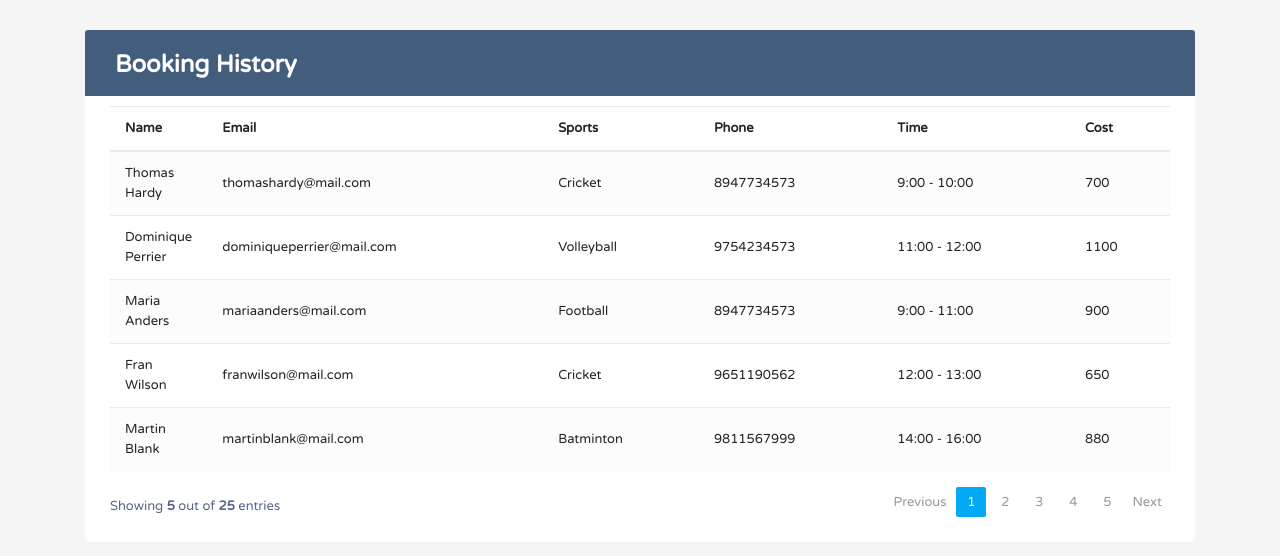
After one commit to naz44/stadium_schedule_booking, a Flask app: page /bookinghistory in a window 1280 px wide. The commit adds this page. Shown: the top 556 px of the page. Run offline with Flask 2, Linux system fonts and the light colour scheme; some libraries are stand-ins or nearby versions.

Commit message:
added
forget password with OTP
redirecting based on type of user
exception handling(part)
admin booking history static

```diff
--- a/stadium_schedule_booking/app.py
+++ b/stadium_schedule_booking/app.py
@@ -1,10 +1,21 @@
-from flask import Flask, render_template, request, url_for, flash, redirect
+from flask import Flask, render_template, request, url_for, flash, redirect, session
 import sqlite3
 from werkzeug.exceptions import abort
-from forms import LoginForm, SignupForm
+#from werkzeug.security import generate_password_hash, check_password_hash
+from forms import LoginForm, SignupForm, ResetPasswordForm
+from flask_mail import Mail, Message
+from random import randint
 
 app = Flask(__name__)
 app.config['SECRET_KEY'] = 'stadium'
+
+app.config["MAIL_SERVER"]='smtp.gmail.com'
+app.config["MAIL_PORT"]=465
+app.config["MAIL_USERNAME"]='spyjason123@gmail.com'
+app.config['MAIL_PASSWORD']='' #from settings change this before pushing to git
+app.config['MAIL_USE_TLS']=False
+app.config['MAIL_USE_SSL']=True
+mail=Mail(app)
 
 @app.route('/')
 def index():
@@ -26,17 +37,41 @@ def login():
         result= request.form
         # connection = sqlite3.connect('database.db')
         # cur = connection.cursor()
-        conn = get_db_connection()
-        p = request.form.get('password')
-        e = request.form.get('email')
-        user = conn.execute('SELECT * FROM users WHERE emailid = ? and password = ?',(e,p)).fetchone()
-        conn.close()
-        if user is None:
-            #abort(404)
-            return "Invalid creds"
+        try:
+            conn = get_db_connection()
+            p = request.form.get('password')
+            e = request.form.get('email')
+            user = conn.execute('SELECT * FROM users WHERE emailid = ? and password= ?',(e,p)).fetchone()
+            #check= check_password_hash(user['password'],p)
+            conn.close()
+            if user is None:
+                #abort(404)
+                flash("Invalid credentials",category='error')
+                return render_template('login.html',form=form)
+            session['user']=e
+
+        except:
+            flash("Couldnot establish connection with the database, please try after sometime",category='warning')
+
+            return render_template('index.html')
+        else:
+            if user['admin'] == 'yes':
+                    return render_template('adminhomepage.html')
         return render_template('homepage.html')
 
-    return render_template('login.html', form=form)
+    return render_template('login.html',form=form)
+
+@app.route('/logout', methods=('GET', 'POST'))
+def logout():
+    #check user login
+    if "user" in session:
+        session.pop('user', None)
+        flash("Logged out successfully",category='success')
+        return render_template('index.html')
+
+    flash("User not logged in, please login first",category='warning')
+    #return render_template('login.html',form=LoginForm())#error
+    return redirect(url_for("login"))
 
 @app.route('/register', methods=('GET', 'POST'))
 def register():
@@ -47,24 +82,68 @@ def register():
         result= request.form
         # connection = sqlite3.connect('database.db')
         # cur = connection.cursor()
-        conn = get_db_connection()
-        p = request.form.get('password')
-        e = request.form.get('email')
-        fn= request.form.get('firstname')
-        ln= request.form.get('lastname')
-        fs= request.form.get('favsports')
-        un= request.form.get('username')
-        conn.execute("INSERT INTO users (username,emailid,password,firstname,lastname,favsports,admin) VALUES (?,?,?,?,?,?,?)",(un,e,p,fn,ln,fs,'no'))
-        flash("Thank you for registering")
-        conn.commit()
-        conn.close()
-        return render_template('homepage.html')
+        try:
+            conn = get_db_connection()
+            p = request.form.get('password')
+            e = request.form.get('email')
+            fn= request.form.get('firstname')
+            ln= request.form.get('lastname')
+            fs= request.form.get('favsports')
+            un= request.form.get('username')
+            conn.execute("INSERT INTO users (username,emailid,password,firstname,lastname,favsports,admin) VALUES (?,?,?,?,?,?,?)",(un,e,p,fn,ln,fs,'no'))
+            flash("Thank you for registering",category='success')
+            conn.commit()
+            conn.close()
+        except:
+            flash("Couldnot establish connection with the database, please try after sometime",category='warning')
+            #display error accordingly---
+        else:
+            return redirect(url_for("login"))
 
-    return render_template('register.html', form=form)
+    return render_template('register.html',form=form)
 
 @app.route('/forgotpassword', methods=('GET', 'POST'))
 def forgotpassword():
     #get email from dbase
-    # and send reset password link to user via mail
+    #and send reset password otp to user via mail
+    #validate otp
 
-    return render_template('forgotpassword.html')
+    # and redirect to reset password,update in dbase---
+    form=ResetPasswordForm()
+    if form.is_submitted():
+        result= request.form
+        try:
+            conn = get_db_connection()
+            e = request.form.get('email')
+            user = conn.execute('SELECT * FROM users WHERE emailid = ?',(e, )).fetchone()
+            conn.close()
+            if user is None:
+                #abort(404)
+                flash("Please enter your registered email id only",category='warning')
+                return render_template('forgotpassword.html',form=form)
+        except:
+            flash("Couldnot establish connection with the database, please try after sometime",category='warning')
+        else:
+            flash('A password reset email has been sent to your registered mail.',category='info')
+            #email=request.form['email']
+            otp=randint(000000,999999)
+            session['otp']=otp
+            #print(session['otp'])
+            msg=Message(subject='OTP',sender='spyjason123@gmail.com',recipients=[e])
+            msg.body=str(otp)
+            mail.send(msg)
+            return render_template('verify.html')
+
+    return render_template('forgotpassword.html',form=form)
+
+@app.route('/validate',methods=['POST'])
+def validate():
+    user_otp=request.form['otp']
+    if int(session['otp'])==int(user_otp):
+        session.pop('otp',None)
+        return "<h3>Email success</h3>"
+    return render_template('verify.html' , string ="Enter the correct OTP")
+
+@app.route('/bookinghistory')
+def bookinghistory():
+    return render_template('bookinghistory.html')#should be dynamic---
--- /dev/null
+++ b/stadium_schedule_booking/templates/bookinghistory.html
@@ -0,0 +1,205 @@
+<!DOCTYPE html>
+<html lang="en">
+<head>
+<meta charset="utf-8">
+<meta name="viewport" content="width=device-width, initial-scale=1, shrink-to-fit=no">
+<title>Booking History</title>
+<link rel="stylesheet" href="https://fonts.googleapis.com/css?family=Roboto|Varela+Round">
+<link rel="stylesheet" href="https://stackpath.bootstrapcdn.com/bootstrap/4.5.0/css/bootstrap.min.css">
+<link rel="stylesheet" href="https://fonts.googleapis.com/icon?family=Material+Icons">
+<link rel="stylesheet" href="https://maxcdn.bootstrapcdn.com/font-awesome/4.7.0/css/font-awesome.min.css">
+
+<style>
+body {
+	color: #566787;
+	background: #f5f5f5;
+	font-family: 'Varela Round', sans-serif;
+	font-size: 13px;
+}
+.table-responsive {
+    margin: 30px 0;
+}
+.table-wrapper {
+	background: #fff;
+	padding: 20px 25px;
+	border-radius: 3px;
+	min-width: 1000px;
+	box-shadow: 0 1px 1px rgba(0,0,0,.05);
+}
+.table-title {
+	padding-bottom: 15px;
+	background: #435d7d;
+	color: #fff;
+	padding: 16px 30px;
+	min-width: 100%;
+	margin: -20px -25px 10px;
+	border-radius: 3px 3px 0 0;
+}
+.table-title h2 {
+	margin: 5px 0 0;
+	font-size: 24px;
+}
+
+table.table tr th, table.table tr td {
+	border-color: #e9e9e9;
+	padding: 12px 15px;
+	vertical-align: middle;
+}
+table.table tr th:first-child {
+	width: 60px;
+}
+table.table tr th:last-child {
+	width: 100px;
+}
+table.table-striped tbody tr:nth-of-type(odd) {
+	background-color: #fcfcfc;
+}
+table.table-striped.table-hover tbody tr:hover {
+	background: #f5f5f5;
+}
+table.table th i {
+	font-size: 13px;
+	margin: 0 5px;
+	cursor: pointer;
+}
+table.table td:last-child i {
+	opacity: 0.9;
+	font-size: 22px;
+	margin: 0 5px;
+}
+table.table td a {
+	font-weight: bold;
+	color: #566787;
+	display: inline-block;
+	text-decoration: none;
+	outline: none !important;
+}
+table.table td a:hover {
+	color: #2196F3;
+}
+
+.pagination {
+	float: right;
+	margin: 0 0 5px;
+}
+.pagination li a {
+	border: none;
+	font-size: 13px;
+	min-width: 30px;
+	min-height: 30px;
+	color: #999;
+	margin: 0 2px;
+	line-height: 30px;
+	border-radius: 2px !important;
+	text-align: center;
+	padding: 0 6px;
+}
+.pagination li a:hover {
+	color: #666;
+}
+.pagination li.active a, .pagination li.active a.page-link {
+	background: #03A9F4;
+}
+.pagination li.active a:hover {
+	background: #0397d6;
+}
+.pagination li.disabled i {
+	color: #ccc;
+}
+.pagination li i {
+	font-size: 16px;
+	padding-top: 6px
+}
+.hint-text {
+	float: left;
+	margin-top: 10px;
+	font-size: 13px;
+}
+
+</style>
+</head>
+
+<body>
+<div class="container-xl">
+	<div class="table-responsive">
+		<div class="table-wrapper">
+			<div class="table-title">
+				<div class="row ">
+					<div class="col-sm-6">
+						<h2><b>Booking History</b></h2>
+					</div>
+				</div>
+			</div>
+			<table class="table table-striped table-hover">
+				<thead>
+					<tr>
+						<th>Name</th>
+						<th>Email</th>
+						<th>Sports</th>
+						<th>Phone</th>
+                        <th>Time</th>
+						<th>Cost</th>
+					</tr>
+				</thead>
+				<tbody>
+					<tr>
+
+						<td>Thomas Hardy</td>
+						<td>thomashardy@mail.com</td>
+						<td>Cricket</td>
+						<td>8947734573</td>
+                        <td>9:00 - 10:00</td>
+                        <td>700</td>
+					</tr>
+					<tr>
+						<td>Dominique Perrier</td>
+						<td>dominiqueperrier@mail.com</td>
+						<td>Volleyball</td>
+						<td>9754234573</td>
+                        <td>11:00 - 12:00</td>
+                        <td>1100</td>
+					</tr>
+					<tr>
+						<td>Maria Anders</td>
+						<td>mariaanders@mail.com</td>
+						<td>Football</td>
+						<td>8947734573</td>
+                        <td>9:00 - 11:00</td>
+                        <td>900</td>
+					</tr>
+					<tr>
+						<td>Fran Wilson</td>
+						<td>franwilson@mail.com</td>
+						<td>Cricket</td>
+						<td>9651190562</td>
+                        <td>12:00 - 13:00</td>
+                        <td>650</td>
+					</tr>
+					<tr>
+						<td>Martin Blank</td>
+						<td>martinblank@mail.com</td>
+						<td>Batminton</td>
+						<td>9811567999</td>
+                        <td>14:00 - 16:00</td>
+                        <td>880</td>
+					</tr>
+				</tbody>
+			</table>
+			<div class="clearfix">
+				<div class="hint-text">Showing <b>5</b> out of <b>25</b> entries</div>
+				<ul class="pagination">
+					<li class="page-item disabled"><a href="#">Previous</a></li>
+					<li class="page-item active"><a href="#" class="page-link">1</a></li>
+					<li class="page-item"><a href="#" class="page-link">2</a></li>
+                    <li class="page-item"><a href="#" class="page-link">3</a></li>
+					<li class="page-item"><a href="#" class="page-link">4</a></li>
+					<li class="page-item"><a href="#" class="page-link">5</a></li>
+					<li class="page-item"><a href="#" class="page-link">Next</a></li>
+				</ul>
+			</div>
+		</div>
+	</div>
+</div>
+
+</body>
+</html>
--- a/stadium_schedule_booking/templates/login.html
+++ b/stadium_schedule_booking/templates/login.html
@@ -6,6 +6,7 @@ Login
 
 {% block content %}
     <!--login form-->
+
     <section class="vh-100" style="background-color: #9A616D;">
         <div class="container py-5 h-100">
           <div class="row d-flex justify-content-center align-items-center h-100">
```
Also changed, not shown: stadium_schedule_booking/forms.py (+13 -8 lines), stadium_schedule_booking/templates/adminhomepage.html (added, +24 -0 lines), stadium_schedule_booking/templates/base.html (+13 -13 lines), stadium_schedule_booking/templates/forgotpassword.html (+19 -6 lines), stadium_schedule_booking/templates/homepage.html (+12 -0 lines), stadium_schedule_booking/templates/index.html (+18 -0 lines), stadium_schedule_booking/templates/register.html (+13 -0 lines), stadium_schedule_booking/database.db.
